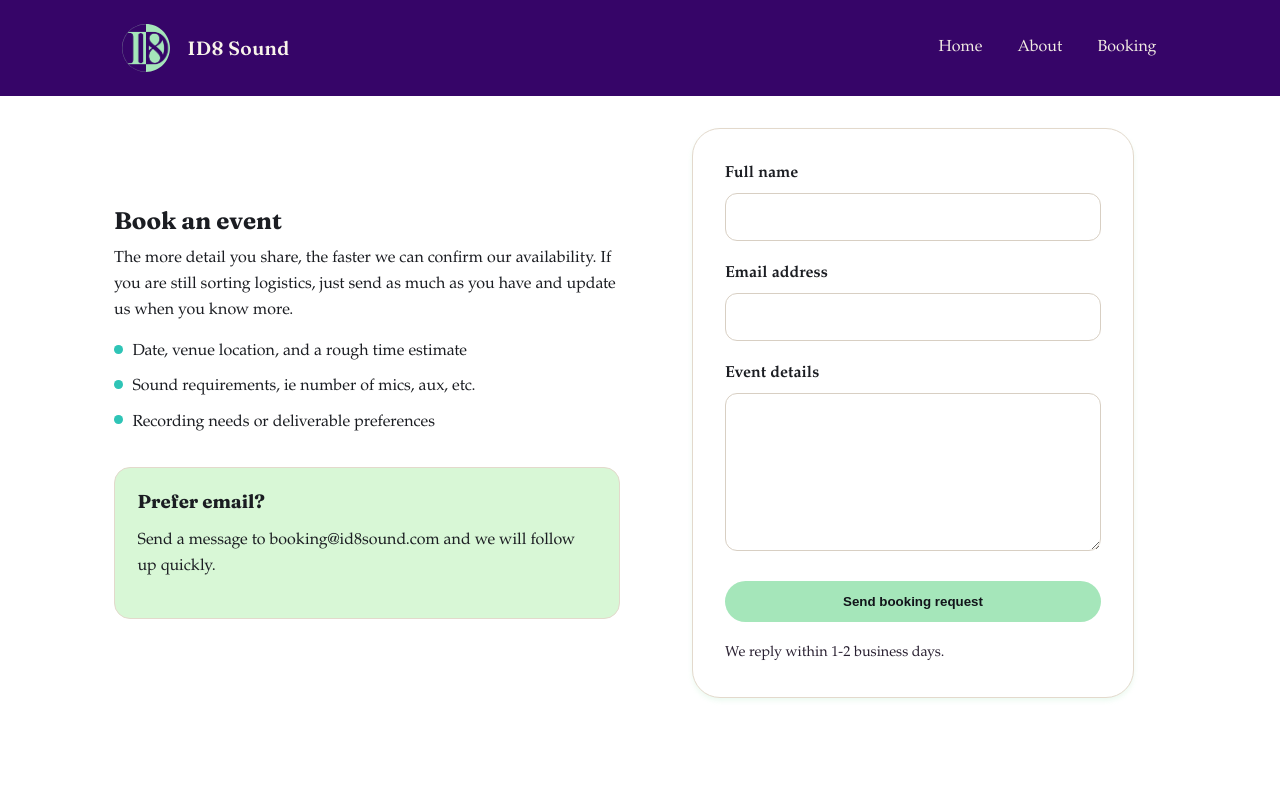
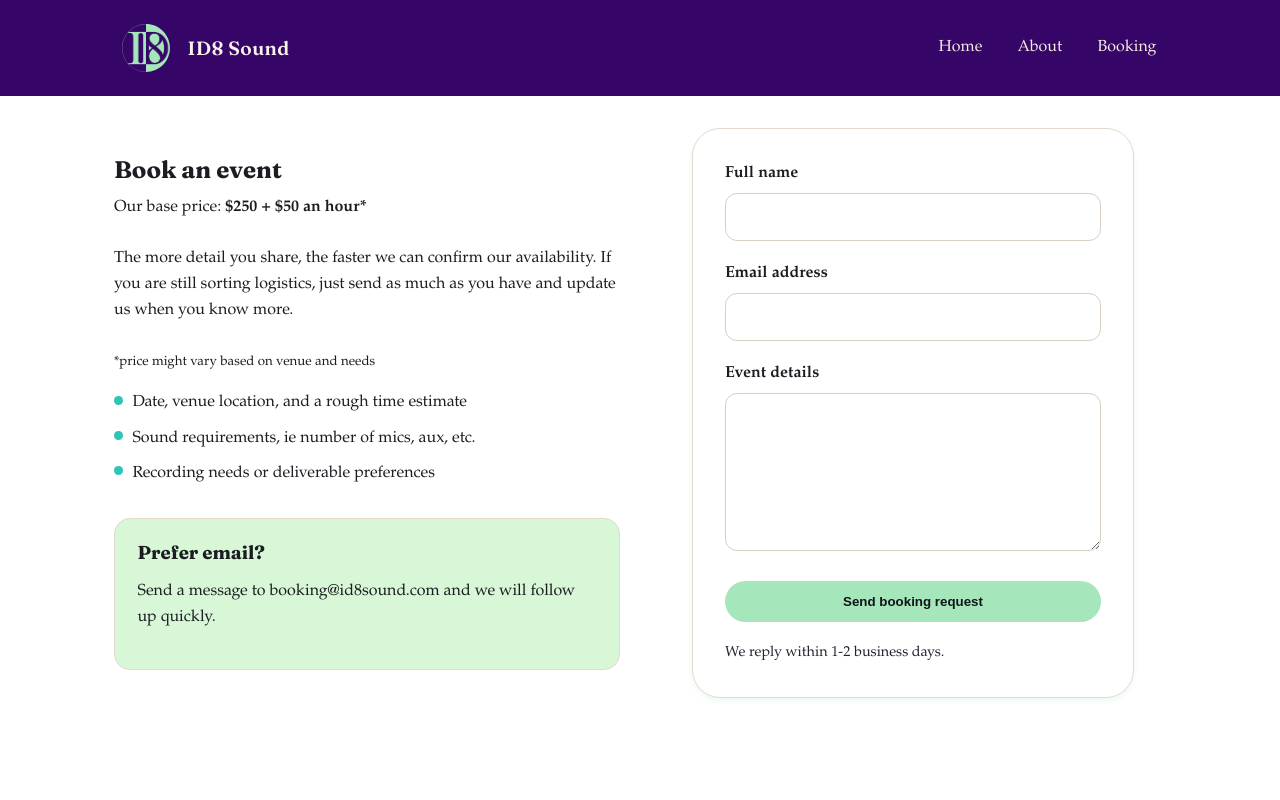
Before and after one commit to Kavelin/id8sound, a SvelteKit app: page /book in a window 1280 px wide. Shown: the top 800 px of the page. Built offline with nearby package versions, Linux system fonts and the light colour scheme.

Commit message:
Add price to website

```diff
--- a/src/routes/+layout.svelte
+++ b/src/routes/+layout.svelte
@@ -4,7 +4,7 @@
   import id8logo from "$lib/assets/id8logo.png";
 
   const siteUrl = "https://www.id8sound.com";
-  const ogImage = `${siteUrl}${id8logo}`;
+  const ogImage = `${siteUrl}/${id8logo}`;
 
   let { children } = $props();
 </script>
--- a/src/routes/+page.svelte
+++ b/src/routes/+page.svelte
@@ -129,8 +129,10 @@
     <div>
       <h2>Ready to book?</h2>
       <p>
+        Our base price: <b>$250 + $50 an hour*</b><br><br>
         Tell us about your venue, schedule, and technical needs. We will reply
-        quickly with our availability in roughly 1-2 business days.
+        quickly with our availability in roughly 1-2 business days. <br><br>
+        <small>*price might vary based on venue and needs </small>
       </p>
     </div>
     <a class="btn btn-primary" href="/book">Start booking</a>
--- a/src/routes/book/+page.svelte
+++ b/src/routes/book/+page.svelte
@@ -45,9 +45,13 @@
     <div class="booking-info">
       <h2>Book an event</h2>
       <p>
-        The more detail you share, the faster we can confirm our availability. If you are
-        still sorting logistics, just send as much as you have and update us
-        when you know more.
+        Our base price: <b>$250 + $50 an hour*</b><br /><br />
+
+        The more detail you share, the faster we can confirm our availability.
+        If you are still sorting logistics, just send as much as you have and
+        update us when you know more.
+        <br><br>
+        <small>*price might vary based on venue and needs</small>
       </p>
       <ul class="bullets">
         <li>Date, venue location, and a rough time estimate</li>
```
